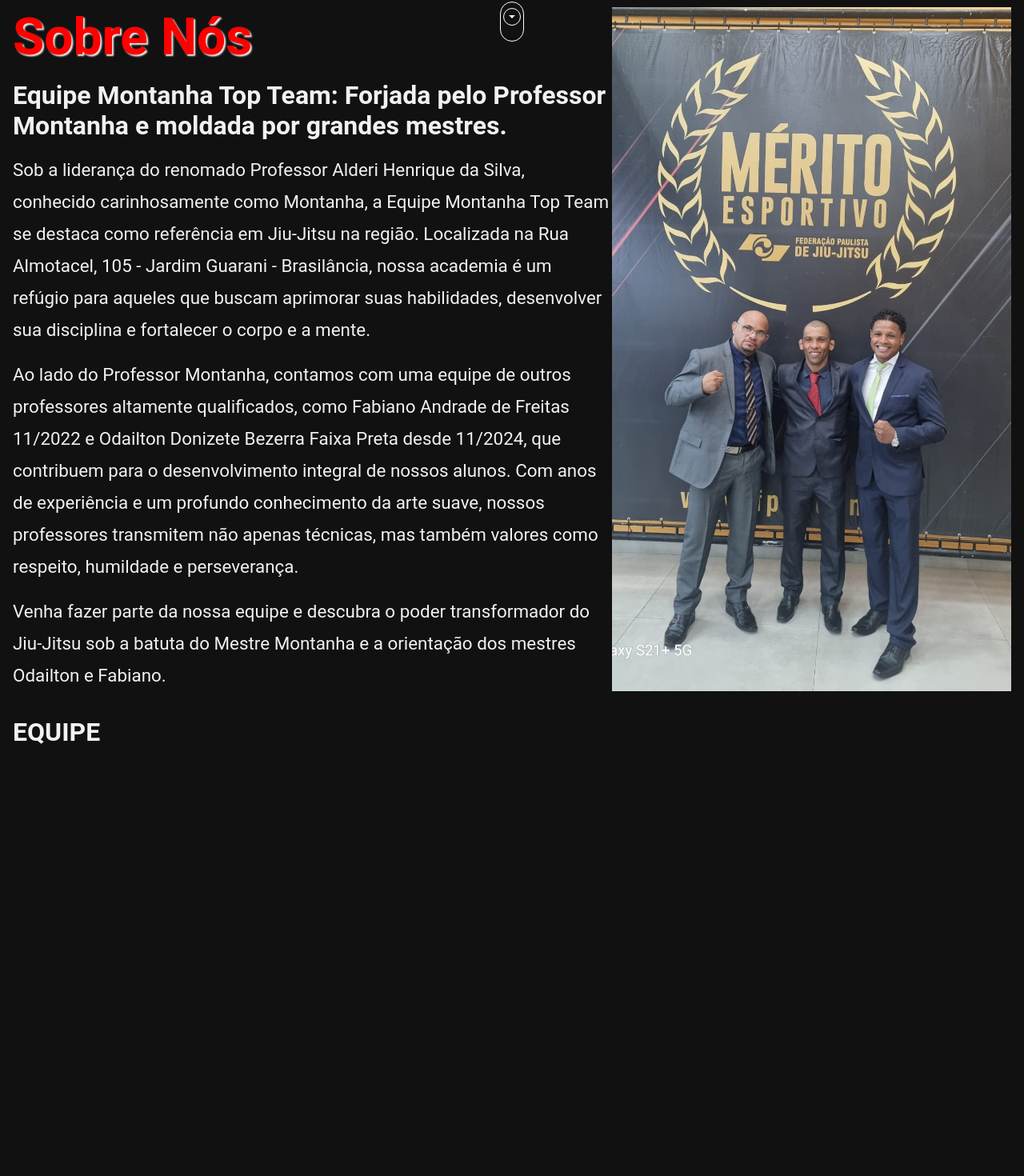
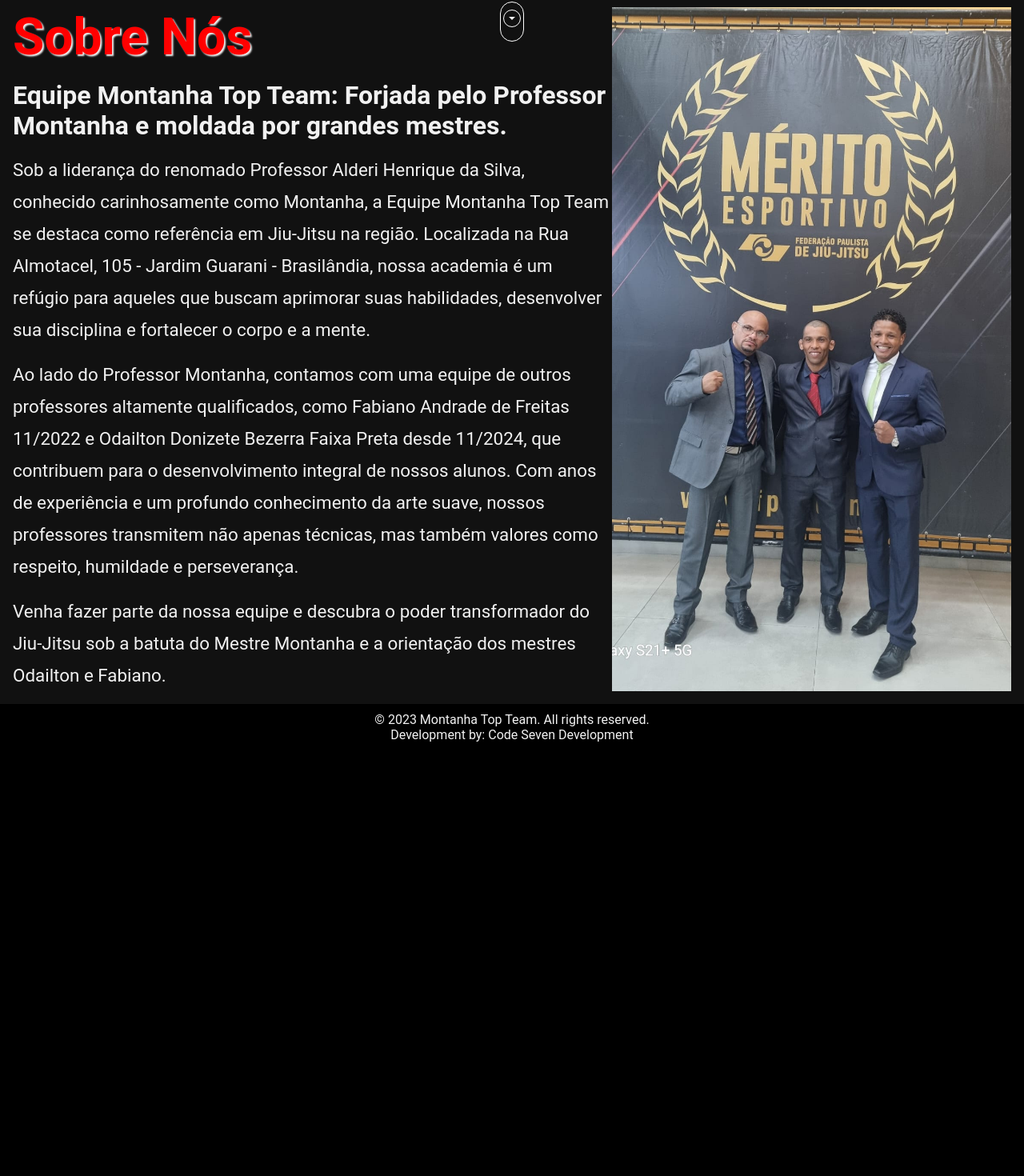
Before and after one commit to ARibeiroC/montanha-top-team, a React (Vite) app: page /Panel in a window 1280 px wide. Shown: the part 775-2245 px from the top of the page at 80% size. After the commit the page ends 1712 px from the top, so only its background shows below. Built offline with nearby package versions, Linux system fonts and the light colour scheme.

Commit message:
fix: correção de mais um texto. remove: removida a rota de Equipe, até que esteja pronta.

```diff
--- a/src/components/MainContainer/MainContainer.jsx
+++ b/src/components/MainContainer/MainContainer.jsx
@@ -9,7 +9,7 @@ export function MainContainer(){
         <div className="main-container">
             <Home/>
             <About/>
-            <Team/>
+            {/* <Team/> */}
             <Footer/>
         </div>
     )
--- a/src/routes/About/About.jsx
+++ b/src/routes/About/About.jsx
@@ -11,7 +11,7 @@ export function About(){
             grandes mestres.
           </h3>
           <p>
-            Sob a liderança do renomado Professor Alderi Henrique da Silva, conhecido carinhosamente como Montanha, a Equipe Montanha Top Team se destaca como referência em Jiu-Jitsu na região. Localizada na Rua Almotacel, 105 - Jardim Guarani - Brasilância, nossa academia é um refúgio para aqueles que buscam aprimorar suas habilidades, desenvolver sua disciplina e fortalecer o corpo e a mente.
+            Sob a liderança do renomado Professor Alderi Henrique da Silva, conhecido carinhosamente como Montanha, a Equipe Montanha Top Team se destaca como referência em Jiu-Jitsu na região. Localizada na Rua Almotacel, 105 - Jardim Guarani - Brasilândia, nossa academia é um refúgio para aqueles que buscam aprimorar suas habilidades, desenvolver sua disciplina e fortalecer o corpo e a mente.
           </p>
           <p>
             Ao lado do Professor Montanha, contamos com uma equipe de outros professores altamente qualificados, como Fabiano Andrade de Freitas 11/2022 e Odailton Donizete Bezerra Faixa Preta desde 11/2024, que contribuem para o desenvolvimento integral de nossos alunos.
```
